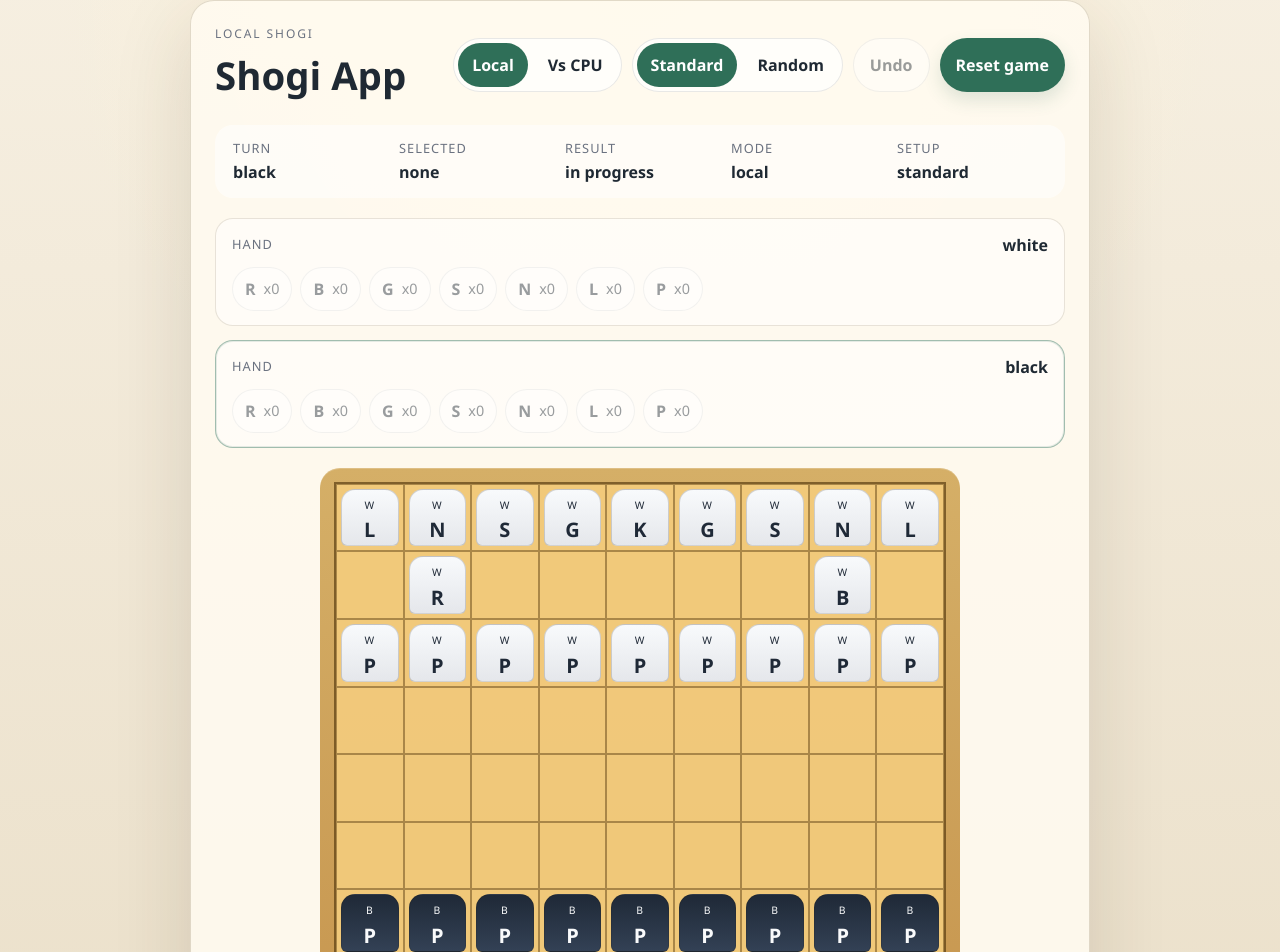
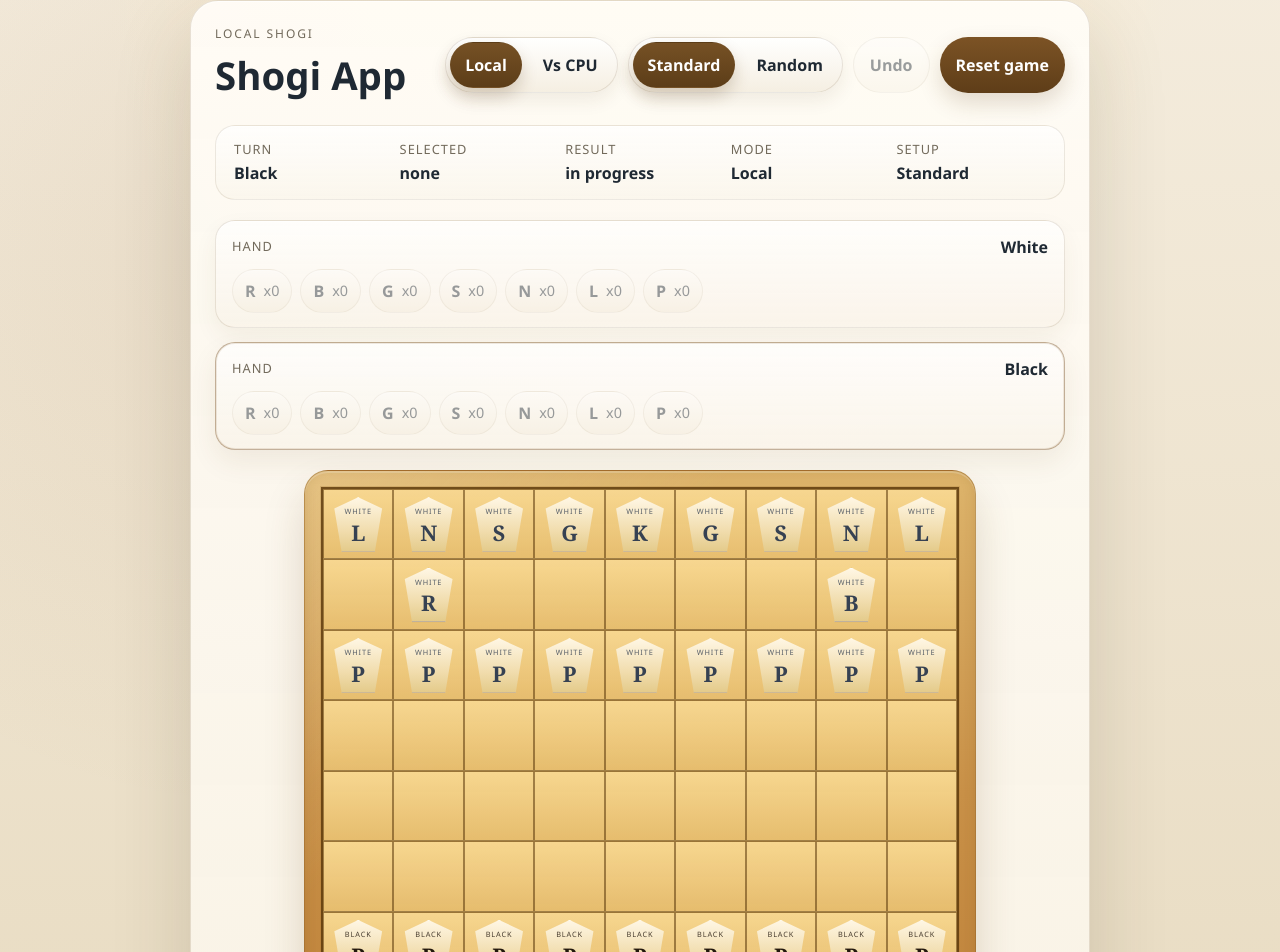
Before and after one commit to nzonzokuririn48-ux/my-codex-harness, a React (Vite) app: page / in a window 1280 px wide. Shown: the part 24-976 px from the top of the page. Built offline with nearby package versions, Linux system fonts and the light colour scheme.

Commit message:
style: polish board, pieces, and UI presentation

```diff
--- a/src/App.tsx
+++ b/src/App.tsx
@@ -66,6 +66,14 @@ function getSelectionStatusText(
 
 function getPlayerLabel(player: Player): string {
   return player === 'black' ? 'Black' : 'White';
+}
+
+function getGameModeLabel(mode: GameMode): string {
+  return mode === 'cpu' ? 'Vs CPU' : 'Local';
+}
+
+function getSetupModeLabel(mode: SetupMode): string {
+  return mode === 'random' ? 'Random' : 'Standard';
 }
 
 function createStartFlowState(): StartFlowState {
@@ -489,7 +497,7 @@ function App() {
         <div className="status-bar">
           <div>
             <span className="status-label">Turn</span>
-            <strong>{winner ? 'Game over' : gameState.currentPlayer}</strong>
+            <strong>{winner ? 'Game Over' : getPlayerLabel(gameState.currentPlayer)}</strong>
           </div>
           <div>
             <span className="status-label">Selected</span>
@@ -507,11 +515,11 @@ function App() {
           </div>
           <div>
             <span className="status-label">Mode</span>
-            <strong>{gameMode === 'cpu' ? 'vs CPU' : 'local'}</strong>
+            <strong>{getGameModeLabel(gameMode)}</strong>
           </div>
           <div>
             <span className="status-label">Setup</span>
-            <strong>{setupMode}</strong>
+            <strong>{getSetupModeLabel(setupMode)}</strong>
           </div>
         </div>
 
@@ -565,19 +573,7 @@ function App() {
         <MoveHistory history={gameState.history} onExport={handleExportMoves} />
 
         {showPromotionChoice ? (
-          <div
-            aria-label="Promotion choice"
-            style={{
-              marginTop: '16px',
-              padding: '14px 16px',
-              borderRadius: '14px',
-              background: 'rgba(255, 255, 255, 0.65)',
-              display: 'flex',
-              flexWrap: 'wrap',
-              gap: '12px',
-              alignItems: 'center',
-            }}
-          >
+          <div className="promotion-choice" aria-label="Promotion choice">
             <strong>Promote this piece?</strong>
             <button
               className="reset-button"
@@ -587,15 +583,8 @@ function App() {
               Promote
             </button>
             <button
+              className="secondary-button"
               onClick={() => handlePromotionChoice(false)}
-              style={{
-                border: '1px solid rgba(31, 41, 51, 0.18)',
-                borderRadius: '999px',
-                background: '#ffffff',
-                color: '#1f2933',
-                padding: '10px 16px',
-                cursor: 'pointer',
-              }}
               type="button"
             >
               Do not promote
--- a/src/components/BoardView.tsx
+++ b/src/components/BoardView.tsx
@@ -48,8 +48,16 @@ export function BoardView({
                 type="button"
               >
                 {piece ? (
-                  <span className={`piece-chip owner-${piece.owner}`}>
-                    <span className="piece-owner">{piece.owner === 'black' ? 'B' : 'W'}</span>
+                  <span
+                    className={[
+                      'piece-chip',
+                      `owner-${piece.owner}`,
+                      piece.isPromoted ? 'is-promoted' : '',
+                    ]
+                      .filter(Boolean)
+                      .join(' ')}
+                  >
+                    <span className="piece-owner">{piece.owner === 'black' ? 'Black' : 'White'}</span>
                     <span className="piece-label">
                       {getPieceLabel(PIECE_LABELS[piece.type], piece.isPromoted)}
                     </span>
--- a/src/components/HandTray.tsx
+++ b/src/components/HandTray.tsx
@@ -36,6 +36,7 @@ export function HandTray({
     <section
       className={[
         'hand-tray',
+        `owner-${owner}`,
         isActive ? 'is-active' : '',
         isDisabled ? 'is-disabled' : '',
       ]
@@ -44,7 +45,7 @@ export function HandTray({
     >
       <div className="hand-tray-header">
         <span className="status-label">Hand</span>
-        <strong>{owner}</strong>
+        <strong>{owner === 'black' ? 'Black' : 'White'}</strong>
       </div>
 
       <div className="hand-piece-list">
--- a/src/styles.css
+++ b/src/styles.css
@@ -2,8 +2,9 @@
   font-family: "Segoe UI", Tahoma, Geneva, Verdana, sans-serif;
   color: #1f2933;
   background:
-    radial-gradient(circle at top, rgba(255, 244, 214, 0.9), transparent 38%),
-    linear-gradient(180deg, #f6efe1 0%, #e8dcc4 100%);
+    radial-gradient(circle at top, rgba(255, 239, 201, 0.92), transparent 34%),
+    radial-gradient(circle at 20% 20%, rgba(135, 79, 28, 0.08), transparent 36%),
+    linear-gradient(180deg, #f4ecdd 0%, #e5d7ba 100%);
   line-height: 1.5;
   font-weight: 400;
 }
@@ -30,10 +31,13 @@ button {
 
 .app-panel {
   width: min(100%, 900px);
-  background: rgba(255, 251, 241, 0.88);
-  border: 1px solid rgba(92, 72, 31, 0.18);
-  border-radius: 24px;
-  box-shadow: 0 24px 80px rgba(59, 46, 21, 0.14);
+  background:
+    linear-gradient(180deg, rgba(255, 252, 246, 0.96), rgba(248, 242, 228, 0.9));
+  border: 1px solid rgba(110, 84, 43, 0.16);
+  border-radius: 28px;
+  box-shadow:
+    0 30px 80px rgba(59, 46, 21, 0.16),
+    inset 0 1px 0 rgba(255, 255, 255, 0.72);
   padding: 24px;
 }
 
@@ -45,7 +49,7 @@ button {
 
 .start-prompt-text {
   margin: 12px 0 0;
-  color: #4b5563;
+  color: #576172;
 }
 
 .start-prompt-actions {
@@ -58,8 +62,9 @@ button {
   gap: 12px;
   padding: 14px 16px;
   border-radius: 18px;
-  background: rgba(255, 255, 255, 0.55);
-  border: 1px solid rgba(92, 72, 31, 0.14);
+  background: rgba(255, 255, 255, 0.62);
+  border: 1px solid rgba(92, 72, 31, 0.12);
+  box-shadow: inset 0 1px 0 rgba(255, 255, 255, 0.6);
 }
 
 .start-prompt-setup-text {
@@ -88,6 +93,7 @@ button {
   display: flex;
   flex-wrap: wrap;
   gap: 10px;
+  justify-content: flex-end;
 }
 
 .mode-toggle {
@@ -96,12 +102,15 @@ button {
   gap: 6px;
   padding: 4px;
   border-radius: 999px;
-  background: rgba(255, 255, 255, 0.72);
-  border: 1px solid rgba(31, 41, 51, 0.1);
+  background: linear-gradient(180deg, rgba(255, 255, 255, 0.9), rgba(244, 237, 224, 0.9));
+  border: 1px solid rgba(85, 62, 25, 0.12);
+  box-shadow:
+    inset 0 1px 0 rgba(255, 255, 255, 0.72),
+    0 8px 18px rgba(78, 56, 24, 0.08);
 }
 
 .mode-button {
-  border: 0;
+  border: 1px solid transparent;
   border-radius: 999px;
   background: transparent;
   color: #1f2933;
@@ -112,14 +121,15 @@ button {
 }
 
 .mode-button.is-active {
-  background: #2f6f58;
+  background: linear-gradient(180deg, #765125 0%, #5c3d18 100%);
   color: #ffffff;
+  box-shadow: 0 8px 16px rgba(92, 61, 24, 0.22);
 }
 
 .eyebrow,
 .status-label,
 .help-text {
-  color: #6b7280;
+  color: #726a5b;
 }
 
 .eyebrow {
@@ -131,10 +141,13 @@ button {
 
 .status-bar {
   flex-wrap: wrap;
-  background: rgba(255, 255, 255, 0.55);
-  border-radius: 18px;
+  background:
+    linear-gradient(180deg, rgba(255, 255, 255, 0.72), rgba(249, 244, 234, 0.68));
+  border: 1px solid rgba(108, 82, 42, 0.12);
+  border-radius: 20px;
   padding: 14px 18px;
   margin-bottom: 20px;
+  box-shadow: inset 0 1px 0 rgba(255, 255, 255, 0.65);
 }
 
 .status-bar > div {
@@ -153,31 +166,33 @@ button {
 .reset-button {
   border: 0;
   border-radius: 999px;
-  background: #2f6f58;
+  background: linear-gradient(180deg, #7c5325 0%, #5e3d18 100%);
   color: #fff;
   padding: 10px 16px;
   cursor: pointer;
   font-weight: 600;
-  box-shadow: 0 8px 18px rgba(47, 111, 88, 0.16);
+  box-shadow: 0 10px 22px rgba(92, 61, 24, 0.18);
   min-height: 44px;
 }
 
 .secondary-button {
-  border: 1px solid rgba(31, 41, 51, 0.14);
+  border: 1px solid rgba(96, 72, 34, 0.14);
   border-radius: 999px;
-  background: rgba(255, 255, 255, 0.9);
+  background: linear-gradient(180deg, rgba(255, 255, 255, 0.95), rgba(247, 241, 229, 0.95));
   color: #1f2933;
   padding: 10px 16px;
   cursor: pointer;
   font-weight: 600;
   min-height: 44px;
+  box-shadow: 0 8px 18px rgba(79, 57, 23, 0.08);
 }
 
 .reset-button:hover,
 .play-again-button:hover,
 .secondary-button:hover,
 .mode-button:hover {
-  filter: brightness(1.04);
+  transform: translateY(-1px);
+  filter: brightness(1.03);
 }
 
 .mode-button:disabled,
@@ -192,39 +207,40 @@ button {
 
 .game-banner {
   margin-bottom: 20px;
-  padding: 12px 16px;
-  border-radius: 16px;
+  padding: 14px 18px;
+  border-radius: 18px;
   display: flex;
   justify-content: space-between;
   align-items: center;
   gap: 12px;
   flex-wrap: wrap;
+  box-shadow: inset 0 1px 0 rgba(255, 255, 255, 0.4);
 }
 
 .game-banner-success {
-  background: rgba(47, 111, 88, 0.12);
-  border: 1px solid rgba(47, 111, 88, 0.24);
+  background: linear-gradient(180deg, rgba(88, 128, 77, 0.18), rgba(88, 128, 77, 0.12));
+  border: 1px solid rgba(88, 128, 77, 0.22);
 }
 
 .game-banner-warning {
-  background: rgba(186, 92, 34, 0.12);
-  border: 1px solid rgba(186, 92, 34, 0.24);
+  background: linear-gradient(180deg, rgba(196, 108, 53, 0.18), rgba(196, 108, 53, 0.12));
+  border: 1px solid rgba(196, 108, 53, 0.2);
 }
 
 .game-banner-info {
-  background: rgba(41, 98, 180, 0.12);
-  border: 1px solid rgba(41, 98, 180, 0.24);
+  background: linear-gradient(180deg, rgba(78, 109, 156, 0.18), rgba(78, 109, 156, 0.12));
+  border: 1px solid rgba(78, 109, 156, 0.18);
 }
 
 .play-again-button {
   border: 0;
   border-radius: 999px;
-  background: #b35b23;
+  background: linear-gradient(180deg, #b8692d 0%, #8f4d1a 100%);
   color: #fff;
   padding: 10px 16px;
   cursor: pointer;
   font-weight: 600;
-  box-shadow: 0 8px 18px rgba(179, 91, 35, 0.18);
+  box-shadow: 0 10px 22px rgba(143, 77, 26, 0.2);
   min-height: 44px;
 }
 
@@ -235,15 +251,21 @@ button {
 }
 
 .hand-tray {
-  border: 1px solid rgba(92, 72, 31, 0.14);
-  border-radius: 18px;
-  background: rgba(255, 255, 255, 0.5);
+  border: 1px solid rgba(105, 78, 35, 0.14);
+  border-radius: 20px;
+  background:
+    linear-gradient(180deg, rgba(255, 255, 255, 0.72), rgba(248, 242, 231, 0.68));
   padding: 14px 16px;
+  box-shadow:
+    inset 0 1px 0 rgba(255, 255, 255, 0.68),
+    0 10px 24px rgba(84, 61, 24, 0.06);
 }
 
 .hand-tray.is-active {
-  border-color: rgba(47, 111, 88, 0.45);
-  box-shadow: inset 0 0 0 1px rgba(47, 111, 88, 0.12);
+  border-color: rgba(122, 83, 37, 0.45);
+  box-shadow:
+    inset 0 0 0 1px rgba(122, 83, 37, 0.12),
+    0 12px 28px rgba(84, 61, 24, 0.08);
 }
 
 .hand-tray.is-disabled {
@@ -265,9 +287,9 @@ button {
 }
 
 .hand-piece-button {
-  border: 1px solid rgba(31, 41, 51, 0.12);
+  border: 1px solid rgba(99, 73, 32, 0.14);
   border-radius: 999px;
-  background: #ffffff;
+  background: linear-gradient(180deg, #fffdfa 0%, #f4ecdc 100%);
   color: #1f2933;
   padding: 8px 12px;
   display: inline-flex;
@@ -275,12 +297,14 @@ button {
   gap: 8px;
   cursor: pointer;
   min-height: 44px;
+  box-shadow: inset 0 1px 0 rgba(255, 255, 255, 0.72);
 }
 
 .hand-piece-button.is-selected {
-  background: #2f6f58;
+  background: linear-gradient(180deg, #775126 0%, #5d3c18 100%);
   color: #ffffff;
-  border-color: #2f6f58;
+  border-color: #5d3c18;
+  box-shadow: 0 10px 20px rgba(93, 60, 24, 0.2);
 }
 
 .hand-piece-button:disabled {
@@ -297,12 +321,18 @@ button {
 }
 
 .board-frame {
-  width: min(100%, 640px);
+  width: min(100%, 672px);
   margin: 0 auto;
-  background: linear-gradient(180deg, #d5af67 0%, #c5934c 100%);
-  border-radius: 20px;
-  padding: 14px;
-  box-shadow: inset 0 1px 0 rgba(255, 255, 255, 0.2);
+  background:
+    linear-gradient(135deg, rgba(255, 243, 208, 0.24), transparent 32%),
+    linear-gradient(180deg, #ddb46b 0%, #c89047 48%, #bb7d35 100%);
+  border-radius: 24px;
+  padding: 16px;
+  border: 1px solid rgba(125, 80, 28, 0.36);
+  box-shadow:
+    0 24px 40px rgba(97, 63, 22, 0.18),
+    inset 0 2px 0 rgba(255, 255, 255, 0.2),
+    inset 0 -3px 12px rgba(120, 76, 25, 0.18);
 }
 
 .board-grid {
@@ -310,72 +340,110 @@ button {
   width: 100%;
   grid-template-columns: repeat(9, 1fr);
   gap: 0;
-  border: 2px solid rgba(82, 55, 12, 0.65);
+  border: 2px solid rgba(91, 55, 9, 0.8);
+  background: rgba(106, 69, 24, 0.2);
+  box-shadow:
+    0 0 0 1px rgba(160, 116, 53, 0.26),
+    inset 0 2px 8px rgba(91, 55, 9, 0.14);
 }
 
 .board-square {
   aspect-ratio: 1;
   min-width: 0;
-  border: 1px solid rgba(82, 55, 12, 0.45);
-  background: rgba(243, 203, 124, 0.95);
+  border: 1px solid rgba(92, 57, 11, 0.55);
+  background:
+    linear-gradient(180deg, rgba(248, 216, 145, 0.98), rgba(232, 191, 112, 0.96));
   display: grid;
   place-items: center;
   padding: 4px;
   cursor: pointer;
+  transition: background-color 120ms ease, box-shadow 120ms ease, transform 120ms ease;
 }
 
 .board-square.is-selected {
-  background: #f7de98;
+  background:
+    linear-gradient(180deg, rgba(255, 231, 169, 1), rgba(244, 206, 119, 1));
+  box-shadow: inset 0 0 0 2px rgba(108, 67, 16, 0.55);
 }
 
 .board-square.is-target {
-  background: #e8d7b4;
+  background:
+    radial-gradient(circle at center, rgba(255, 250, 238, 0.62), transparent 54%),
+    linear-gradient(180deg, rgba(245, 220, 167, 0.98), rgba(232, 196, 127, 0.98));
+}
+
+.board-square:hover {
+  box-shadow: inset 0 0 0 1px rgba(121, 79, 24, 0.22);
 }
 
 .piece-chip {
-  width: 100%;
-  height: 100%;
-  border-radius: 14px 14px 6px 6px;
+  width: min(86%, 54px);
+  height: min(92%, 62px);
+  clip-path: polygon(50% 2%, 96% 22%, 82% 100%, 18% 100%, 4% 22%);
   display: grid;
   place-items: center;
-  padding-top: 8px;
+  padding: 8px 4px 6px;
   gap: 2px;
-  border: 1px solid rgba(42, 32, 12, 0.18);
+  border: 1px solid rgba(71, 46, 17, 0.34);
+  background:
+    linear-gradient(180deg, #fff7e5 0%, #f1ddae 62%, #e4cb8b 100%);
+  box-shadow:
+    inset 0 1px 0 rgba(255, 255, 255, 0.72),
+    0 4px 10px rgba(87, 56, 18, 0.14);
 }
 
 .piece-chip.owner-black {
-  background: linear-gradient(180deg, #1f2937 0%, #334155 100%);
-  color: #f9fafb;
+  color: #22170d;
 }
 
 .piece-chip.owner-white {
-  background: linear-gradient(180deg, #f8fafc 0%, #e5e7eb 100%);
-  color: #1f2937;
+  color: #364152;
+}
+
+.piece-chip.is-promoted {
+  border-color: rgba(154, 52, 18, 0.44);
+  box-shadow:
+    inset 0 1px 0 rgba(255, 255, 255, 0.72),
+    0 4px 12px rgba(154, 52, 18, 0.12);
 }
 
 .piece-owner {
-  font-size: 0.65rem;
-  letter-spacing: 0.08em;
+  font-size: 0.46rem;
+  letter-spacing: 0.12em;
+  text-transform: uppercase;
+  opacity: 0.82;
 }
 
 .piece-label {
-  font-size: clamp(0.95rem, 2vw, 1.25rem);
+  font-family: Georgia, "Times New Roman", serif;
+  font-size: clamp(1rem, 2vw, 1.35rem);
   font-weight: 700;
+  line-height: 1;
+}
+
+.piece-chip.is-promoted .piece-label {
+  color: #9a3412;
 }
 
 .target-dot {
-  width: 14px;
-  height: 14px;
+  width: 18px;
+  height: 18px;
   border-radius: 999px;
-  background: rgba(47, 111, 88, 0.78);
+  background: rgba(118, 76, 25, 0.78);
+  border: 3px solid rgba(255, 248, 234, 0.88);
+  box-shadow: 0 0 0 1px rgba(118, 76, 25, 0.24);
 }
 
 .move-history {
   margin-top: 18px;
   padding: 14px 16px;
-  border-radius: 18px;
-  background: rgba(255, 255, 255, 0.55);
+  border-radius: 20px;
+  background:
+    linear-gradient(180deg, rgba(255, 255, 255, 0.72), rgba(249, 244, 234, 0.68));
   border: 1px solid rgba(92, 72, 31, 0.14);
+  box-shadow:
+    inset 0 1px 0 rgba(255, 255, 255, 0.62),
+    0 10px 24px rgba(84, 61, 24, 0.06);
 }
 
 .move-history-header {
@@ -398,7 +466,7 @@ button {
 
 .move-history-empty {
   margin: 0;
-  color: #6b7280;
+  color: #726a5b;
 }
 
 .move-history-list {
@@ -416,7 +484,7 @@ button {
   grid-template-columns: auto 1fr;
   gap: 10px;
   align-items: start;
-  padding-bottom: 8px;
+  padding: 0 2px 8px;
   border-bottom: 1px solid rgba(92, 72, 31, 0.1);
 }
 
@@ -426,12 +494,29 @@ button {
 }
 
 .move-history-number {
-  color: #6b7280;
+  color: #846841;
+  font-variant-numeric: tabular-nums;
 }
 
 .move-history-text {
   font-weight: 600;
   word-break: break-word;
+}
+
+.promotion-choice {
+  margin-top: 16px;
+  padding: 14px 16px;
+  border-radius: 18px;
+  background:
+    linear-gradient(180deg, rgba(255, 255, 255, 0.74), rgba(248, 242, 231, 0.7));
+  border: 1px solid rgba(92, 72, 31, 0.14);
+  display: flex;
+  flex-wrap: wrap;
+  gap: 12px;
+  align-items: center;
+  box-shadow:
+    inset 0 1px 0 rgba(255, 255, 255, 0.65),
+    0 10px 24px rgba(84, 61, 24, 0.06);
 }
 
 .help-text {
@@ -470,12 +555,13 @@ button {
   }
 
   .piece-chip {
-    border-radius: 10px 10px 5px 5px;
-    padding-top: 6px;
+    width: min(88%, 46px);
+    height: min(92%, 52px);
+    padding-top: 7px;
   }
 
   .piece-label {
-    font-size: clamp(0.8rem, 3vw, 1.05rem);
+    font-size: clamp(0.85rem, 3vw, 1.08rem);
   }
 }
 
@@ -516,6 +602,10 @@ button {
     padding: 12px 14px;
   }
 
+  .promotion-choice {
+    padding: 12px 14px;
+  }
+
   .move-history-export {
     width: 100%;
   }
@@ -544,11 +634,11 @@ button {
   }
 
   .piece-owner {
-    font-size: 0.58rem;
+    font-size: 0.42rem;
   }
 
   .target-dot {
-    width: 12px;
-    height: 12px;
+    width: 16px;
+    height: 16px;
   }
 }
```
